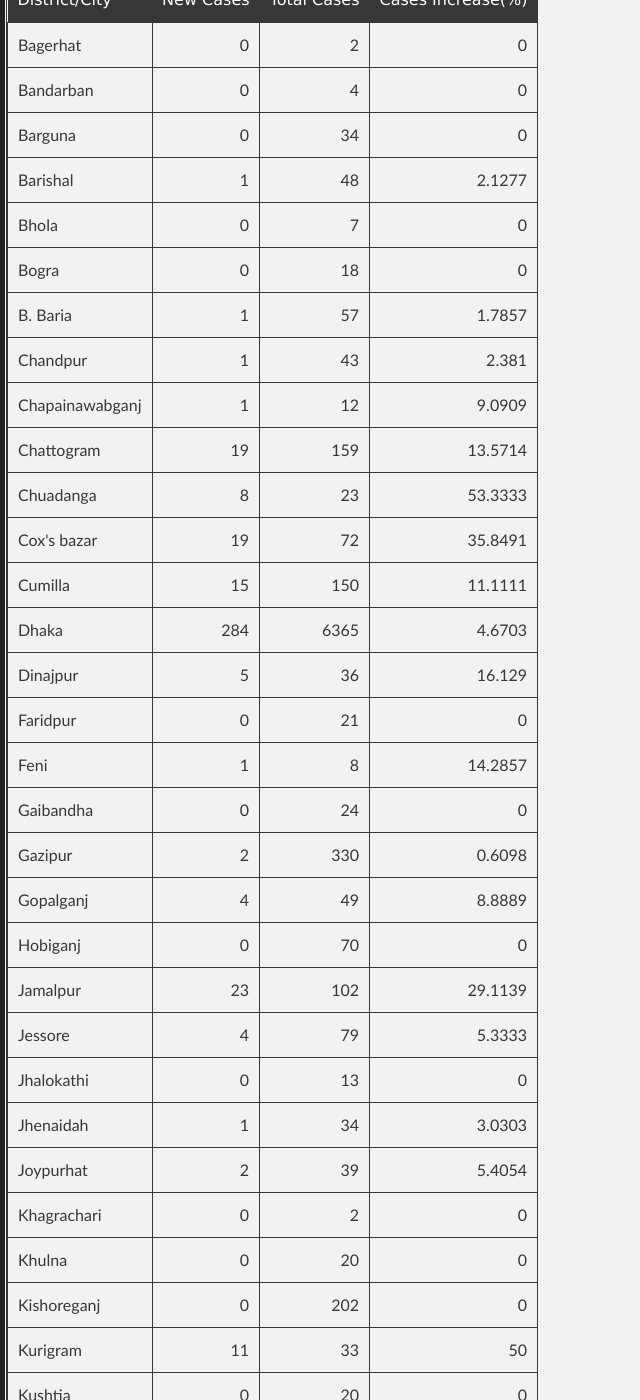
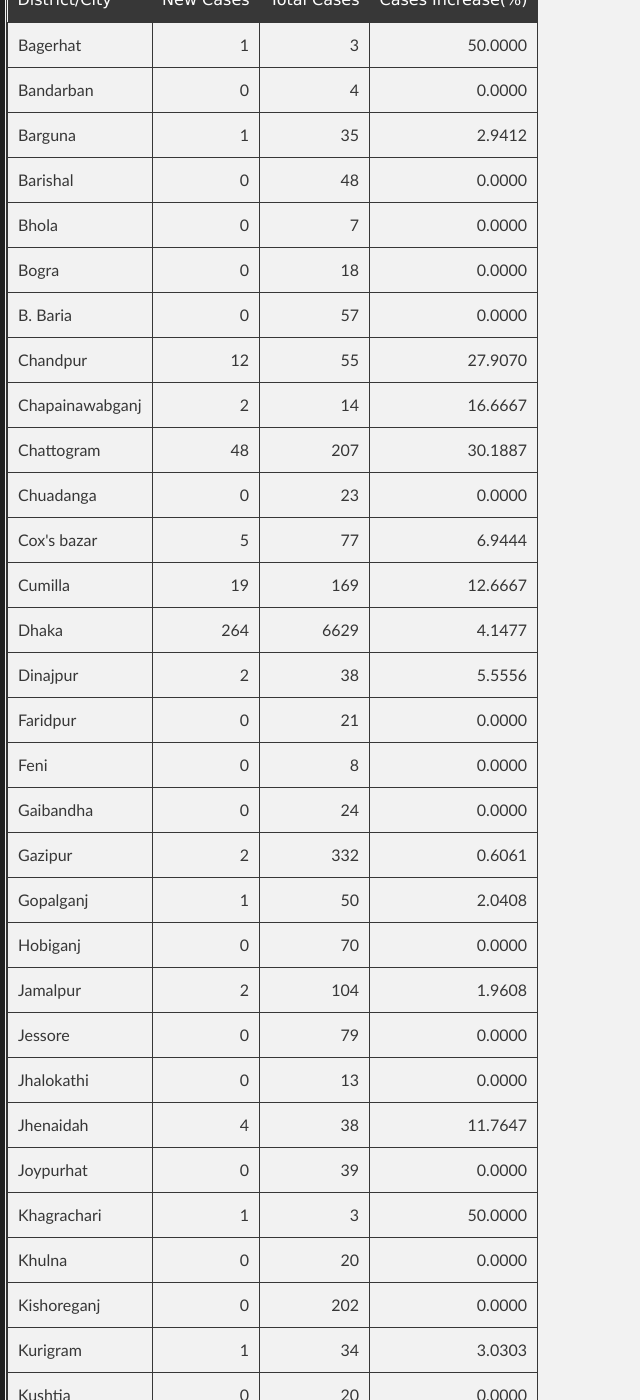
Before and after one commit to promitbasak/covid19bd, a Jekyll site: the page index.html, which Jekyll copies as it is, in a window 1280 px wide and 1400 px high, scrolled down 4222 px. Shown: the whole window, without its empty margins (0-640 px from the left). Built offline with Jekyll 4.4.1, drawn with Linux system fonts in a browser that asks for light colours; some of the changed text lies outside the part shown.

Commit message:
Update index.html

```diff
--- a/index.html
+++ b/index.html
@@ -101,7 +101,7 @@
         <h5>Total Deaths</h5>
       </div>
       <div>
-        <img src="https://raw.githubusercontent.com/promitbasak/Covid-19_bd_extended/master/assests/2020-05-08/Figure_22.png">
+        <img src="https://raw.githubusercontent.com/promitbasak/Covid-19_bd_extended/master/assests/2020-05-09/Figure_22.png">
         <h5>District-wise Corona Map</h5>
       </div>
       <div>
@@ -127,387 +127,387 @@
 </tr></thead>
 <tbody><tr>
 <td>Bagerhat</td>
-<td align="right">0</td>
-<td align="right">2</td>
-<td align="right">0</td>
+<td align="right">1</td>
+<td align="right">3</td>
+<td align="right">50.0000</td>
 </tr>
 <tr>
 <td>Bandarban</td>
 <td align="right">0</td>
 <td align="right">4</td>
-<td align="right">0</td>
+<td align="right">0.0000</td>
 </tr>
 <tr>
 <td>Barguna</td>
-<td align="right">0</td>
+<td align="right">1</td>
+<td align="right">35</td>
+<td align="right">2.9412</td>
+</tr>
+<tr>
+<td>Barishal</td>
+<td align="right">0</td>
+<td align="right">48</td>
+<td align="right">0.0000</td>
+</tr>
+<tr>
+<td>Bhola</td>
+<td align="right">0</td>
+<td align="right">7</td>
+<td align="right">0.0000</td>
+</tr>
+<tr>
+<td>Bogra</td>
+<td align="right">0</td>
+<td align="right">18</td>
+<td align="right">0.0000</td>
+</tr>
+<tr>
+<td>B. Baria</td>
+<td align="right">0</td>
+<td align="right">57</td>
+<td align="right">0.0000</td>
+</tr>
+<tr>
+<td>Chandpur</td>
+<td align="right">12</td>
+<td align="right">55</td>
+<td align="right">27.9070</td>
+</tr>
+<tr>
+<td>Chapainawabganj</td>
+<td align="right">2</td>
+<td align="right">14</td>
+<td align="right">16.6667</td>
+</tr>
+<tr>
+<td>Chattogram</td>
+<td align="right">48</td>
+<td align="right">207</td>
+<td align="right">30.1887</td>
+</tr>
+<tr>
+<td>Chuadanga</td>
+<td align="right">0</td>
+<td align="right">23</td>
+<td align="right">0.0000</td>
+</tr>
+<tr>
+<td>Cox&#39;s bazar</td>
+<td align="right">5</td>
+<td align="right">77</td>
+<td align="right">6.9444</td>
+</tr>
+<tr>
+<td>Cumilla</td>
+<td align="right">19</td>
+<td align="right">169</td>
+<td align="right">12.6667</td>
+</tr>
+<tr>
+<td>Dhaka</td>
+<td align="right">264</td>
+<td align="right">6629</td>
+<td align="right">4.1477</td>
+</tr>
+<tr>
+<td>Dinajpur</td>
+<td align="right">2</td>
+<td align="right">38</td>
+<td align="right">5.5556</td>
+</tr>
+<tr>
+<td>Faridpur</td>
+<td align="right">0</td>
+<td align="right">21</td>
+<td align="right">0.0000</td>
+</tr>
+<tr>
+<td>Feni</td>
+<td align="right">0</td>
+<td align="right">8</td>
+<td align="right">0.0000</td>
+</tr>
+<tr>
+<td>Gaibandha</td>
+<td align="right">0</td>
+<td align="right">24</td>
+<td align="right">0.0000</td>
+</tr>
+<tr>
+<td>Gazipur</td>
+<td align="right">2</td>
+<td align="right">332</td>
+<td align="right">0.6061</td>
+</tr>
+<tr>
+<td>Gopalganj</td>
+<td align="right">1</td>
+<td align="right">50</td>
+<td align="right">2.0408</td>
+</tr>
+<tr>
+<td>Hobiganj</td>
+<td align="right">0</td>
+<td align="right">70</td>
+<td align="right">0.0000</td>
+</tr>
+<tr>
+<td>Jamalpur</td>
+<td align="right">2</td>
+<td align="right">104</td>
+<td align="right">1.9608</td>
+</tr>
+<tr>
+<td>Jessore</td>
+<td align="right">0</td>
+<td align="right">79</td>
+<td align="right">0.0000</td>
+</tr>
+<tr>
+<td>Jhalokathi</td>
+<td align="right">0</td>
+<td align="right">13</td>
+<td align="right">0.0000</td>
+</tr>
+<tr>
+<td>Jhenaidah</td>
+<td align="right">4</td>
+<td align="right">38</td>
+<td align="right">11.7647</td>
+</tr>
+<tr>
+<td>Joypurhat</td>
+<td align="right">0</td>
+<td align="right">39</td>
+<td align="right">0.0000</td>
+</tr>
+<tr>
+<td>Khagrachari</td>
+<td align="right">1</td>
+<td align="right">3</td>
+<td align="right">50.0000</td>
+</tr>
+<tr>
+<td>Khulna</td>
+<td align="right">0</td>
+<td align="right">20</td>
+<td align="right">0.0000</td>
+</tr>
+<tr>
+<td>Kishoreganj</td>
+<td align="right">0</td>
+<td align="right">202</td>
+<td align="right">0.0000</td>
+</tr>
+<tr>
+<td>Kurigram</td>
+<td align="right">1</td>
 <td align="right">34</td>
-<td align="right">0</td>
-</tr>
-<tr>
-<td>Barishal</td>
-<td align="right">1</td>
-<td align="right">48</td>
-<td align="right">2.1277</td>
-</tr>
-<tr>
-<td>Bhola</td>
-<td align="right">0</td>
-<td align="right">7</td>
-<td align="right">0</td>
-</tr>
-<tr>
-<td>Bogra</td>
-<td align="right">0</td>
-<td align="right">18</td>
-<td align="right">0</td>
-</tr>
-<tr>
-<td>B. Baria</td>
-<td align="right">1</td>
-<td align="right">57</td>
-<td align="right">1.7857</td>
-</tr>
-<tr>
-<td>Chandpur</td>
-<td align="right">1</td>
-<td align="right">43</td>
-<td align="right">2.381</td>
-</tr>
-<tr>
-<td>Chapainawabganj</td>
+<td align="right">3.0303</td>
+</tr>
+<tr>
+<td>Kushtia</td>
+<td align="right">0</td>
+<td align="right">20</td>
+<td align="right">0.0000</td>
+</tr>
+<tr>
+<td>Laksmipur</td>
+<td align="right">8</td>
+<td align="right">58</td>
+<td align="right">16.0000</td>
+</tr>
+<tr>
+<td>Lalmonirhat</td>
+<td align="right">0</td>
+<td align="right">13</td>
+<td align="right">0.0000</td>
+</tr>
+<tr>
+<td>Madaripur</td>
+<td align="right">0</td>
+<td align="right">54</td>
+<td align="right">0.0000</td>
+</tr>
+<tr>
+<td>Magura</td>
 <td align="right">1</td>
 <td align="right">12</td>
 <td align="right">9.0909</td>
 </tr>
 <tr>
-<td>Chattogram</td>
-<td align="right">19</td>
-<td align="right">159</td>
-<td align="right">13.5714</td>
-</tr>
-<tr>
-<td>Chuadanga</td>
+<td>Manikganj</td>
+<td align="right">0</td>
+<td align="right">28</td>
+<td align="right">0.0000</td>
+</tr>
+<tr>
+<td>Moulovi Bazar</td>
+<td align="right">0</td>
+<td align="right">30</td>
+<td align="right">0.0000</td>
+</tr>
+<tr>
+<td>Meherpur</td>
+<td align="right">0</td>
+<td align="right">5</td>
+<td align="right">0.0000</td>
+</tr>
+<tr>
+<td>Munshigonj</td>
+<td align="right">2</td>
+<td align="right">212</td>
+<td align="right">0.9524</td>
+</tr>
+<tr>
+<td>Mymensingh</td>
 <td align="right">8</td>
+<td align="right">212</td>
+<td align="right">3.9216</td>
+</tr>
+<tr>
+<td>Naogaon</td>
+<td align="right">0</td>
+<td align="right">24</td>
+<td align="right">0.0000</td>
+</tr>
+<tr>
+<td>Narail</td>
+<td align="right">0</td>
+<td align="right">13</td>
+<td align="right">0.0000</td>
+</tr>
+<tr>
+<td>Narayanganj</td>
+<td align="right">41</td>
+<td align="right">1177</td>
+<td align="right">3.6092</td>
+</tr>
+<tr>
+<td>Narshingdi</td>
+<td align="right">0</td>
+<td align="right">171</td>
+<td align="right">0.0000</td>
+</tr>
+<tr>
+<td>Natore</td>
+<td align="right">0</td>
+<td align="right">12</td>
+<td align="right">0.0000</td>
+</tr>
+<tr>
+<td>Netrokona</td>
+<td align="right">4</td>
+<td align="right">68</td>
+<td align="right">6.2500</td>
+</tr>
+<tr>
+<td>Nilphamari</td>
+<td align="right">6</td>
+<td align="right">41</td>
+<td align="right">17.1429</td>
+</tr>
+<tr>
+<td>Noakhali</td>
+<td align="right">0</td>
+<td align="right">27</td>
+<td align="right">0.0000</td>
+</tr>
+<tr>
+<td>Pabna</td>
+<td align="right">0</td>
+<td align="right">16</td>
+<td align="right">0.0000</td>
+</tr>
+<tr>
+<td>Panchagar</td>
+<td align="right">0</td>
+<td align="right">10</td>
+<td align="right">0.0000</td>
+</tr>
+<tr>
+<td>Potuakhali</td>
+<td align="right">0</td>
+<td align="right">28</td>
+<td align="right">0.0000</td>
+</tr>
+<tr>
+<td>Pirojpur</td>
+<td align="right">6</td>
+<td align="right">6</td>
+<td align="right">0.0000</td>
+</tr>
+<tr>
+<td>Rajbari</td>
+<td align="right">0</td>
 <td align="right">23</td>
-<td align="right">53.3333</td>
-</tr>
-<tr>
-<td>Cox&#39;s bazar</td>
-<td align="right">19</td>
-<td align="right">72</td>
-<td align="right">35.8491</td>
-</tr>
-<tr>
-<td>Cumilla</td>
-<td align="right">15</td>
-<td align="right">150</td>
-<td align="right">11.1111</td>
-</tr>
-<tr>
-<td>Dhaka</td>
-<td align="right">284</td>
-<td align="right">6365</td>
-<td align="right">4.6703</td>
-</tr>
-<tr>
-<td>Dinajpur</td>
-<td align="right">5</td>
-<td align="right">36</td>
-<td align="right">16.129</td>
-</tr>
-<tr>
-<td>Faridpur</td>
-<td align="right">0</td>
-<td align="right">21</td>
-<td align="right">0</td>
-</tr>
-<tr>
-<td>Feni</td>
-<td align="right">1</td>
-<td align="right">8</td>
-<td align="right">14.2857</td>
-</tr>
-<tr>
-<td>Gaibandha</td>
-<td align="right">0</td>
-<td align="right">24</td>
-<td align="right">0</td>
-</tr>
-<tr>
-<td>Gazipur</td>
-<td align="right">2</td>
-<td align="right">330</td>
-<td align="right">0.6098</td>
-</tr>
-<tr>
-<td>Gopalganj</td>
+<td align="right">0.0000</td>
+</tr>
+<tr>
+<td>Rajshahi</td>
+<td align="right">0</td>
+<td align="right">26</td>
+<td align="right">0.0000</td>
+</tr>
+<tr>
+<td>Rangmati</td>
+<td align="right">0</td>
 <td align="right">4</td>
-<td align="right">49</td>
-<td align="right">8.8889</td>
-</tr>
-<tr>
-<td>Hobiganj</td>
-<td align="right">0</td>
-<td align="right">70</td>
-<td align="right">0</td>
-</tr>
-<tr>
-<td>Jamalpur</td>
+<td align="right">0.0000</td>
+</tr>
+<tr>
+<td>Rangpur</td>
+<td align="right">31</td>
+<td align="right">120</td>
+<td align="right">34.8315</td>
+</tr>
+<tr>
+<td>Satkhira</td>
+<td align="right">0</td>
+<td align="right">4</td>
+<td align="right">0.0000</td>
+</tr>
+<tr>
+<td>Shariatpur</td>
+<td align="right">0</td>
+<td align="right">57</td>
+<td align="right">0.0000</td>
+</tr>
+<tr>
+<td>Sherpur</td>
+<td align="right">0</td>
+<td align="right">30</td>
+<td align="right">0.0000</td>
+</tr>
+<tr>
+<td>Sirajganj</td>
+<td align="right">0</td>
+<td align="right">6</td>
+<td align="right">0.0000</td>
+</tr>
+<tr>
+<td>Sunamganj</td>
+<td align="right">2</td>
+<td align="right">37</td>
+<td align="right">5.7143</td>
+</tr>
+<tr>
+<td>Sylhet</td>
+<td align="right">0</td>
+<td align="right">28</td>
+<td align="right">0.0000</td>
+</tr>
+<tr>
+<td>Tangail</td>
+<td align="right">0</td>
+<td align="right">31</td>
+<td align="right">0.0000</td>
+</tr>
+<tr>
+<td>Thakurgaon</td>
+<td align="right">0</td>
 <td align="right">23</td>
-<td align="right">102</td>
-<td align="right">29.1139</td>
-</tr>
-<tr>
-<td>Jessore</td>
-<td align="right">4</td>
-<td align="right">79</td>
-<td align="right">5.3333</td>
-</tr>
-<tr>
-<td>Jhalokathi</td>
-<td align="right">0</td>
-<td align="right">13</td>
-<td align="right">0</td>
-</tr>
-<tr>
-<td>Jhenaidah</td>
-<td align="right">1</td>
-<td align="right">34</td>
-<td align="right">3.0303</td>
-</tr>
-<tr>
-<td>Joypurhat</td>
-<td align="right">2</td>
-<td align="right">39</td>
-<td align="right">5.4054</td>
-</tr>
-<tr>
-<td>Khagrachari</td>
-<td align="right">0</td>
-<td align="right">2</td>
-<td align="right">0</td>
-</tr>
-<tr>
-<td>Khulna</td>
-<td align="right">0</td>
-<td align="right">20</td>
-<td align="right">0</td>
-</tr>
-<tr>
-<td>Kishoreganj</td>
-<td align="right">0</td>
-<td align="right">202</td>
-<td align="right">0</td>
-</tr>
-<tr>
-<td>Kurigram</td>
-<td align="right">11</td>
-<td align="right">33</td>
-<td align="right">50</td>
-</tr>
-<tr>
-<td>Kushtia</td>
-<td align="right">0</td>
-<td align="right">20</td>
-<td align="right">0</td>
-</tr>
-<tr>
-<td>Laksmipur</td>
-<td align="right">2</td>
-<td align="right">50</td>
-<td align="right">4.1667</td>
-</tr>
-<tr>
-<td>Lalmonirhat</td>
-<td align="right">9</td>
-<td align="right">13</td>
-<td align="right">225</td>
-</tr>
-<tr>
-<td>Madaripur</td>
-<td align="right">1</td>
-<td align="right">54</td>
-<td align="right">1.8868</td>
-</tr>
-<tr>
-<td>Magura</td>
-<td align="right">3</td>
-<td align="right">11</td>
-<td align="right">37.5</td>
-</tr>
-<tr>
-<td>Manikganj</td>
-<td align="right">0</td>
-<td align="right">28</td>
-<td align="right">0</td>
-</tr>
-<tr>
-<td>Moulovi Bazar</td>
-<td align="right">1</td>
-<td align="right">30</td>
-<td align="right">3.4483</td>
-</tr>
-<tr>
-<td>Meherpur</td>
-<td align="right">1</td>
-<td align="right">5</td>
-<td align="right">25</td>
-</tr>
-<tr>
-<td>Munshigonj</td>
-<td align="right">32</td>
-<td align="right">210</td>
-<td align="right">17.9775</td>
-</tr>
-<tr>
-<td>Mymensingh</td>
-<td align="right">3</td>
-<td align="right">204</td>
-<td align="right">1.4925</td>
-</tr>
-<tr>
-<td>Naogaon</td>
-<td align="right">7</td>
-<td align="right">24</td>
-<td align="right">41.1765</td>
-</tr>
-<tr>
-<td>Narail</td>
-<td align="right">0</td>
-<td align="right">13</td>
-<td align="right">0</td>
-</tr>
-<tr>
-<td>Narayanganj</td>
-<td align="right">58</td>
-<td align="right">1136</td>
-<td align="right">5.3803</td>
-</tr>
-<tr>
-<td>Narshingdi</td>
-<td align="right">4</td>
-<td align="right">171</td>
-<td align="right">2.3952</td>
-</tr>
-<tr>
-<td>Natore</td>
-<td align="right">1</td>
-<td align="right">12</td>
-<td align="right">9.0909</td>
-</tr>
-<tr>
-<td>Netrokona</td>
-<td align="right">1</td>
-<td align="right">64</td>
-<td align="right">1.5873</td>
-</tr>
-<tr>
-<td>Nilphamari</td>
-<td align="right">4</td>
-<td align="right">35</td>
-<td align="right">12.9032</td>
-</tr>
-<tr>
-<td>Noakhali</td>
-<td align="right">4</td>
-<td align="right">27</td>
-<td align="right">17.3913</td>
-</tr>
-<tr>
-<td>Pabna</td>
-<td align="right">0</td>
-<td align="right">16</td>
-<td align="right">0</td>
-</tr>
-<tr>
-<td>Panchagar</td>
-<td align="right">1</td>
-<td align="right">10</td>
-<td align="right">11.1111</td>
-</tr>
-<tr>
-<td>Potuakhali</td>
-<td align="right">0</td>
-<td align="right">28</td>
-<td align="right">0</td>
-</tr>
-<tr>
-<td>Pirojpur</td>
-<td align="right">0</td>
-<td align="right">0</td>
-<td align="right">0</td>
-</tr>
-<tr>
-<td>Rajbari</td>
-<td align="right">0</td>
-<td align="right">23</td>
-<td align="right">0</td>
-</tr>
-<tr>
-<td>Rajshahi</td>
-<td align="right">0</td>
-<td align="right">26</td>
-<td align="right">0</td>
-</tr>
-<tr>
-<td>Rangamati</td>
-<td align="right">0</td>
-<td align="right">4</td>
-<td align="right">0</td>
-</tr>
-<tr>
-<td>Rangpur</td>
-<td align="right">0</td>
-<td align="right">89</td>
-<td align="right">0</td>
-</tr>
-<tr>
-<td>Satkhira</td>
-<td align="right">0</td>
-<td align="right">4</td>
-<td align="right">0</td>
-</tr>
-<tr>
-<td>Shariatpur</td>
-<td align="right">2</td>
-<td align="right">57</td>
-<td align="right">3.6364</td>
-</tr>
-<tr>
-<td>Sherpur</td>
-<td align="right">2</td>
-<td align="right">30</td>
-<td align="right">7.1429</td>
-</tr>
-<tr>
-<td>Sirajganj</td>
-<td align="right">2</td>
-<td align="right">6</td>
-<td align="right">50</td>
-</tr>
-<tr>
-<td>Sunamganj</td>
-<td align="right">0</td>
-<td align="right">35</td>
-<td align="right">0</td>
-</tr>
-<tr>
-<td>Sylhet</td>
-<td align="right">1</td>
-<td align="right">28</td>
-<td align="right">3.7037</td>
-</tr>
-<tr>
-<td>Tangail</td>
-<td align="right">1</td>
-<td align="right">31</td>
-<td align="right">3.3333</td>
-</tr>
-<tr>
-<td>Thakurgaon</td>
-<td align="right">3</td>
-<td align="right">23</td>
-<td align="right">15</td>
+<td align="right">0.0000</td>
 </tr>
 </tbody></table>
 
```
